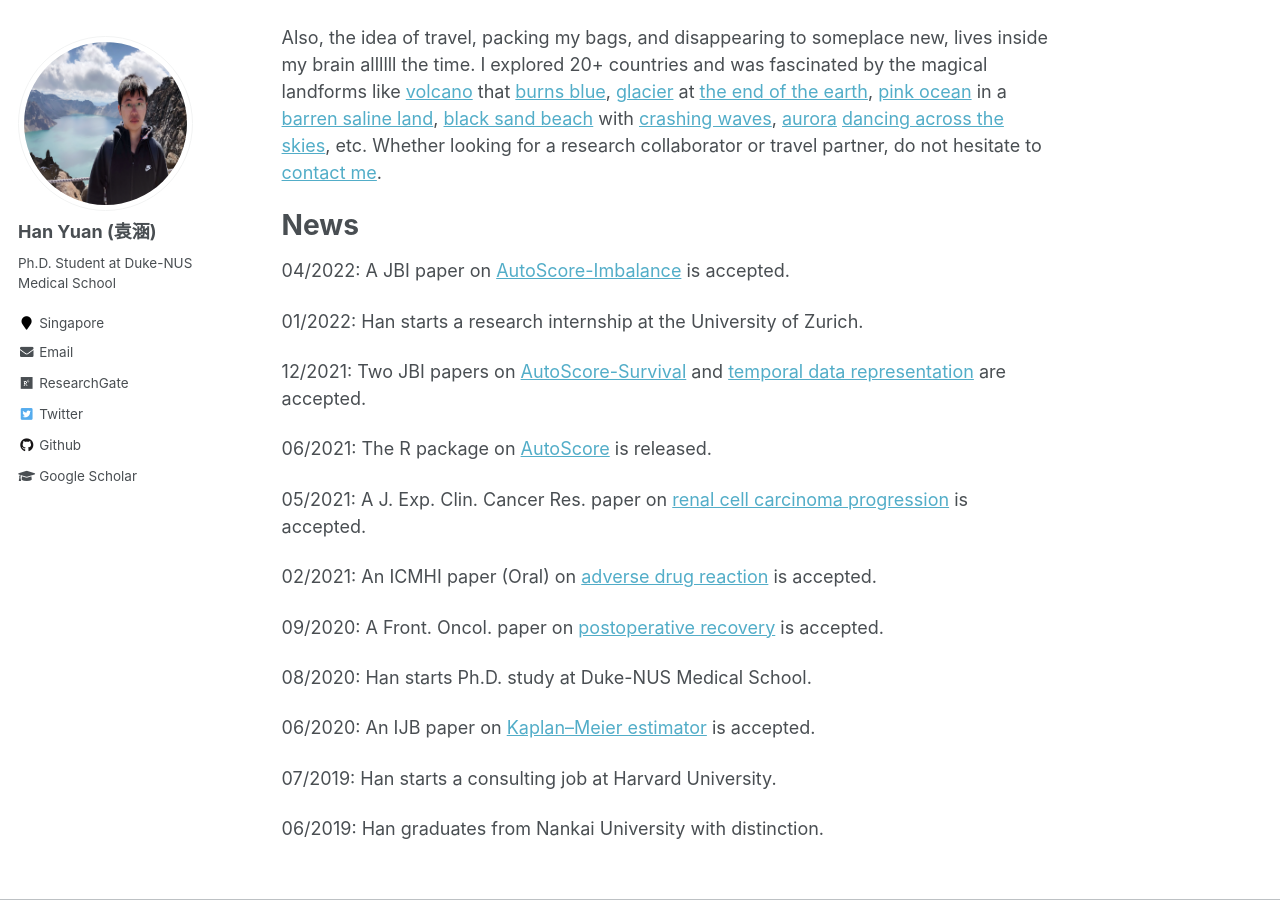
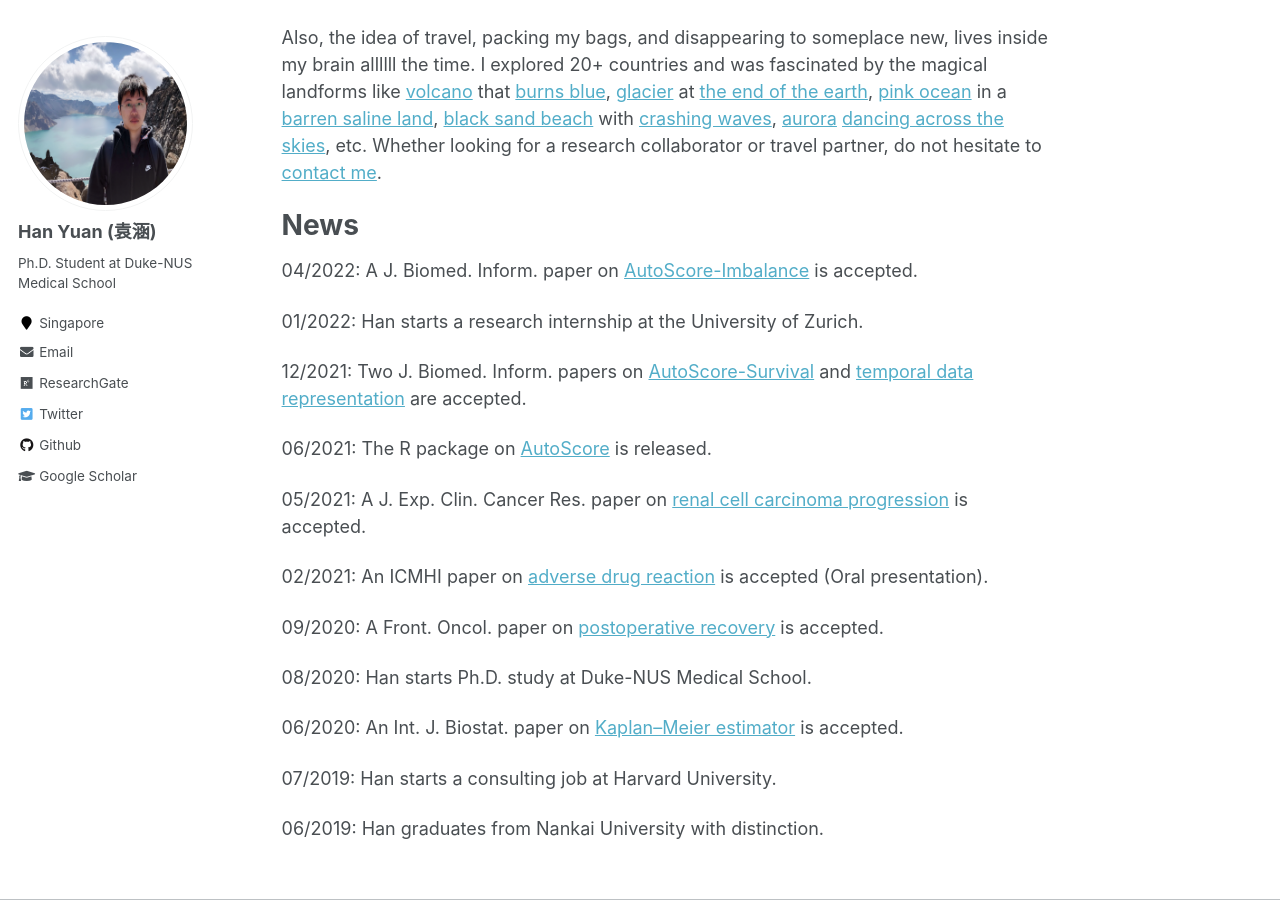
Before and after one commit to Han-Yuan-Med/Han-Yuan-Med.github.io, a Jekyll site: the page built from _pages/about.md, in a window 1280 px wide and 900 px high, scrolled down 507 px. Built offline with Jekyll 4.4.1, drawn with Linux system fonts in a browser that asks for light colours.

Commit message:
Update about.md

```diff
--- a/_pages/about.md
+++ b/_pages/about.md
@@ -15,23 +15,23 @@ Also, the idea of travel, packing my bags, and disappearing to someplace new, li
 
 News
 =
-04/2022: A JBI paper on [AutoScore-Imbalance](https://www.sciencedirect.com/science/article/abs/pii/S1532046422000880) is accepted.
+04/2022: A J. Biomed. Inform. paper on [AutoScore-Imbalance](https://www.sciencedirect.com/science/article/abs/pii/S1532046422000880) is accepted.
 
 01/2022: Han starts a research internship at the University of Zurich.
 
-12/2021: Two JBI papers on [AutoScore-Survival](https://www.sciencedirect.com/science/article/abs/pii/S1532046421002884) and [temporal data representation](https://www.sciencedirect.com/science/article/abs/pii/S1532046421003099) are accepted.
+12/2021: Two J. Biomed. Inform. papers on [AutoScore-Survival](https://www.sciencedirect.com/science/article/abs/pii/S1532046421002884) and [temporal data representation](https://www.sciencedirect.com/science/article/abs/pii/S1532046421003099) are accepted.
 
 06/2021: The R package on [AutoScore](https://cran.r-project.org/web/packages/AutoScore/index.html) is released.
 
 05/2021: A J. Exp. Clin. Cancer Res. paper on [renal cell carcinoma progression](https://link.springer.com/article/10.1186/s13046-021-01980-0) is accepted.
 
-02/2021: An ICMHI paper (Oral) on [adverse drug reaction](https://dl.acm.org/doi/abs/10.1145/3472813.3472817) is accepted.
+02/2021: An ICMHI paper on [adverse drug reaction](https://dl.acm.org/doi/abs/10.1145/3472813.3472817) is accepted (Oral presentation).
 
 09/2020: A Front. Oncol. paper on [postoperative recovery](https://www.frontiersin.org/articles/10.3389/fonc.2020.513874/full) is accepted.
 
 08/2020: Han starts Ph.D. study at Duke-NUS Medical School.
 
-06/2020: An IJB paper on [Kaplan–Meier estimator](https://www.degruyter.com/document/doi/10.1515/ijb-2019-0095/html) is accepted.
+06/2020: An Int. J. Biostat. paper on [Kaplan–Meier estimator](https://www.degruyter.com/document/doi/10.1515/ijb-2019-0095/html) is accepted.
 
 07/2019: Han starts a consulting job at Harvard University.
 
```
